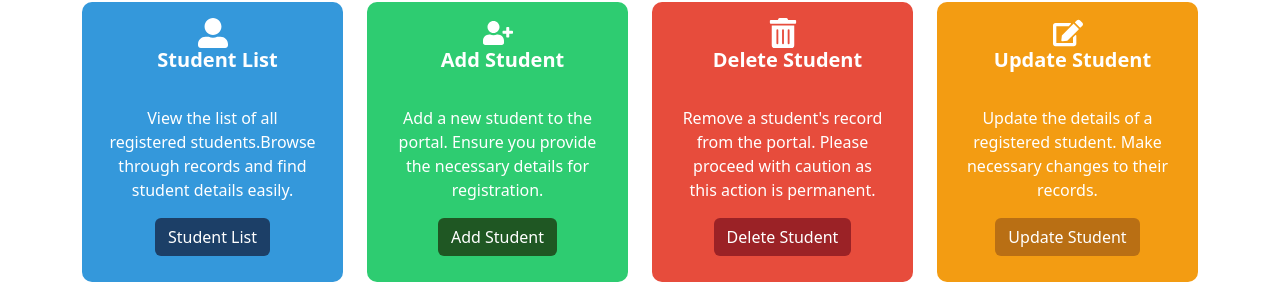
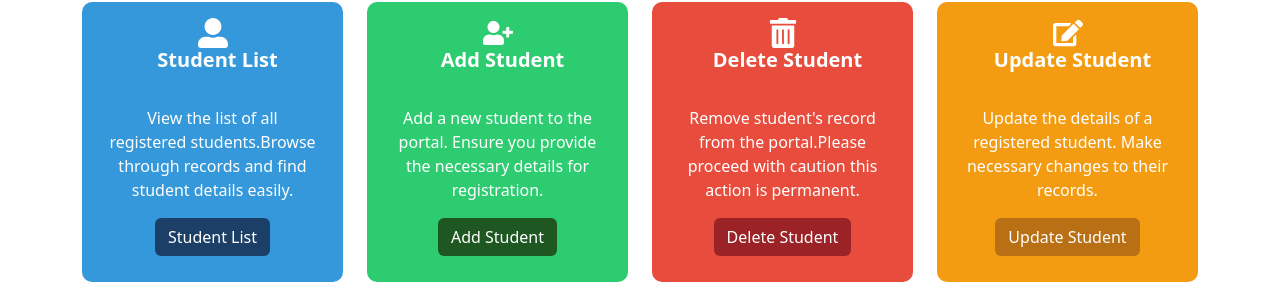
Before and after one commit to pullayithrisha/StudentPortal-MERN-, a React (Create React App) app in the folder frontend/: page / in a window 1280 px wide. Shown: the part 118-402 px from the top of the page. Built offline with nearby package versions, Linux system fonts and the light colour scheme.

Commit message:
Update cards.js

```diff
--- a/frontend/src/components/cards.js
+++ b/frontend/src/components/cards.js
@@ -48,13 +48,12 @@ function Cards() {
             </div>
             <div className="card-body">
               <p className="card-text mt-3">
-                Remove a student's record from the portal. Please proceed with caution as this action is permanent.
+                Remove student's record from the portal.Please proceed with caution this action is permanent.
               </p>
               <Link className="btn" style={{ backgroundColor: '#9b2226', color: 'white' }} to="/deletestudent">Delete Student</Link>
             </div>
           </div>
         </div>
-
         {/* Update Student Card */}
         <div className="col-md-3">
           <div className="text-white p-3 text-center" style={{ backgroundColor: '#f39c12', borderRadius: '10px' }}>
```
